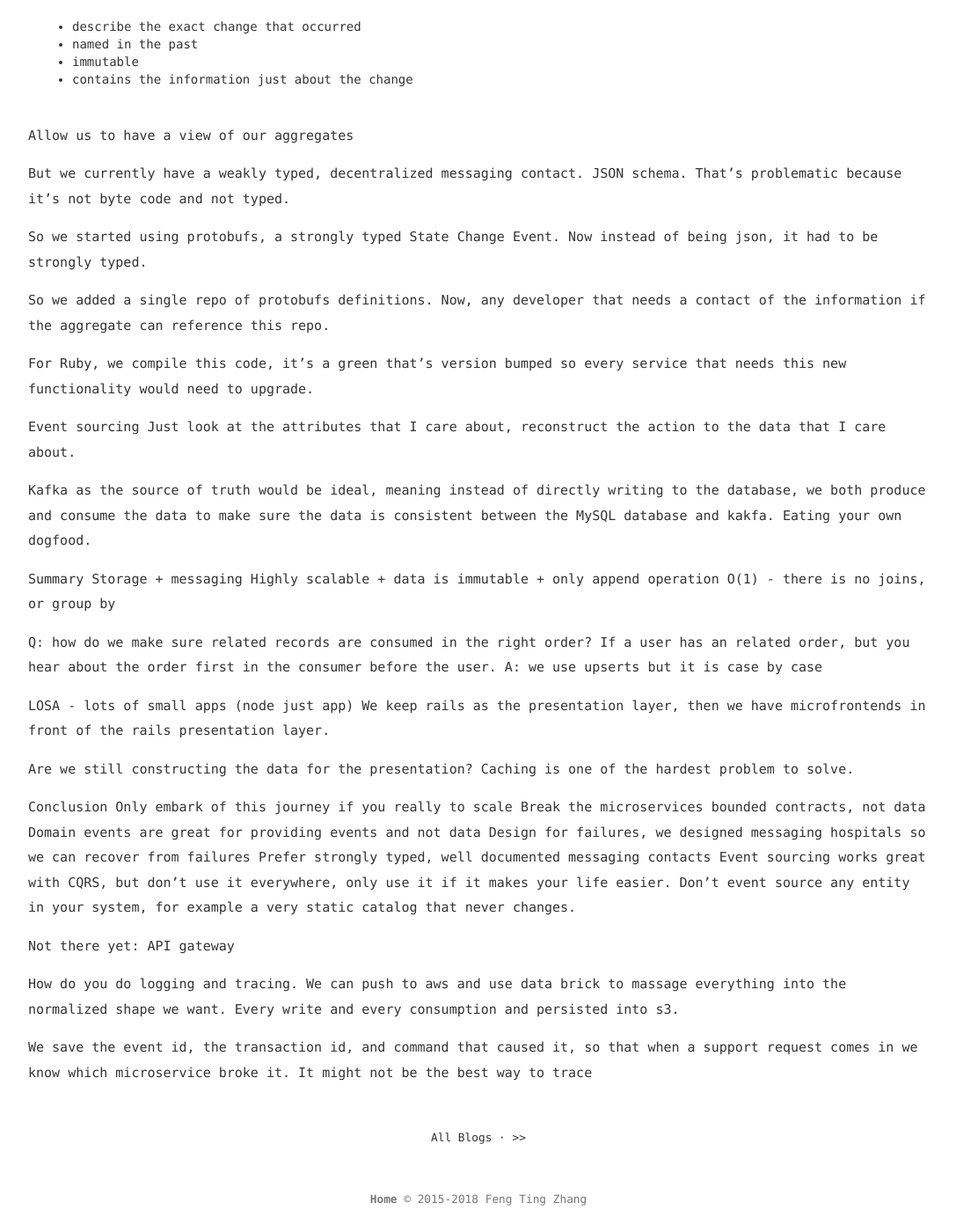
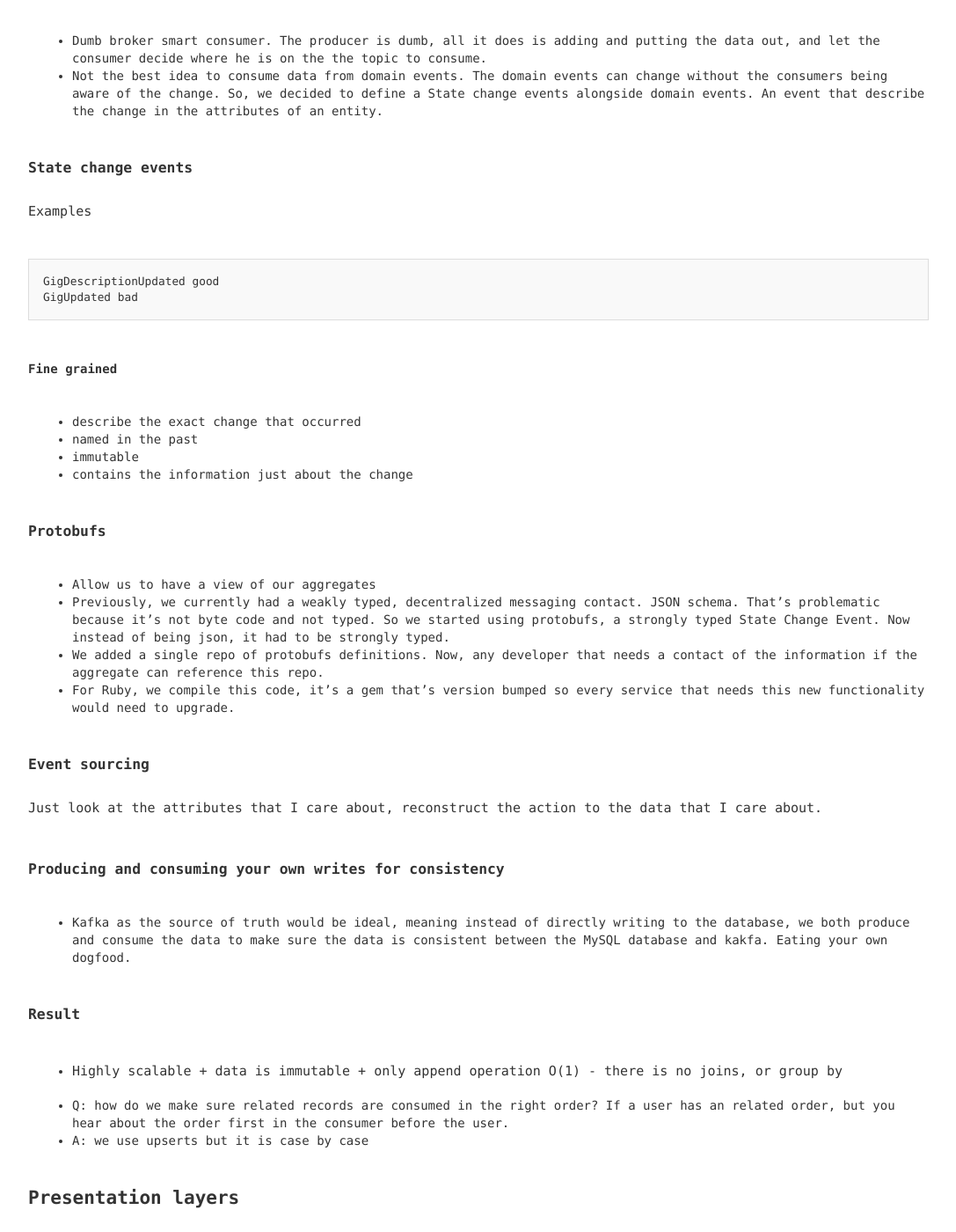
Before and after one commit to fengtingzhang/blog, a Jekyll site: the page built from _posts/2018-02-06-from-ruby-on-rails-to-event-driven-microservices.md, in a window 1280 px wide and 1400 px high, scrolled down 3130 px. Shown: the whole window at 88% size, without its empty margins (96-1183 px from the left). Built offline with Jekyll 4.4.1, drawn with Linux system fonts in a browser that asks for light colours; some of the changed text lies outside the part shown.

Commit message:
Update 2018-02-06-from-ruby-on-rails-to-event-driven-microservices.md

````diff
--- a/_posts/2018-02-06-from-ruby-on-rails-to-event-driven-microservices.md
+++ b/_posts/2018-02-06-from-ruby-on-rails-to-event-driven-microservices.md
@@ -76,71 +76,70 @@ Event driven - domain events
 * Data can be sent in the payload of the event
 
 BUT
-If data is persisted in each service, there is no single point if truth
-Also, there is no history of the data so data can be lost
+* If data is persisted in each service, there is no single point if truth
+* Also, there is no history of the data so data can be lost
 
-CQRS
+### CQRS
 Command query responsibility segregation
 
-Most systems reads far more than writes
+* Most systems reads far more than writes
+* Separation between reads and writes. Most writes need to be normalized, but the problem is the read query of group by then count (aggregating in SQL) is extremely slow. * It's much better to set up a consumer of rabbitmq that persist a denormalized view data, in this case the aggregated count, that is fast to serve up in the view. Consume just the data that is relevant and optimized for the view.
 
-Separation between reads and writes. Most writes need to be normalized, but the problem is the read query of group by then count (aggregating in SQL) is extremely slow. It's much better to set up a consumer of rabbitmq that persist a denormalized view data, in this case the aggregated count, that is fast to serve up in the view. Consume just the data that is relevant and optimized for the view.
+## Kafka
+* Messaging broker designed for high volume processing, but it's better than rabbitmq because it is durable. In case of fails, Kafka will relay from it's queue.
 
-We started looking at Kafka
-Messaging broker designed for high volume processing, but it's better than rabbitmq because it is durable. In case of fails, Kafka will relay from it's queue.
+### Producer and consumer
+* Dumb broker smart consumer. The producer is dumb, all it does is adding and putting the data out, and let the consumer decide where he is on the the topic to consume.
+* Not the best idea to consume data from domain events. The domain events can change without the consumers being aware of the change. So, we decided to define a State change events alongside domain events. An event that describe the change in the attributes of an entity.
 
-Dumb broker smart consumer. The producer is dumb, all it does is adding and putting the data out, and let the consumer decide where he is on the the topic to consume.
+### State change events
 
-Not the best idea to consume data from domain events. The domain events can change without the consumers being aware of the change. So, we decided to define a State change events alongside domain events. An event that describe the change in the attributes of an entity.
+Examples
+```
 GigDescriptionUpdated good
 GigUpdated bad
+```
 
-Fine grained
+#### Fine grained
 - describe the exact change that occurred
 - named in the past
 - immutable
 - contains the information just about the change
 
-Allow us to have a view of our aggregates
+### Protobufs
+* Allow us to have a view of our aggregates
+* Previously, we currently had a weakly typed, decentralized messaging contact. JSON schema. That's problematic because it's not byte code and not typed. So we started using protobufs, a strongly typed State Change Event. Now instead of being json, it had to be strongly typed.
+* We added a single repo of protobufs definitions. Now, any developer that needs a contact of the information if the aggregate can reference this repo.
+* For Ruby, we compile this code, it's a gem that's version bumped so every service that needs this new functionality would need to upgrade.
 
-But we currently have a weakly typed, decentralized messaging contact. JSON schema. That's problematic because it's not byte code and not typed.
-
-So we started using protobufs, a strongly typed State Change Event. Now instead of being json, it had to be strongly typed.
-
-So we added a single repo of protobufs definitions. Now, any developer that needs a contact of the information if the aggregate can reference this repo.
-
-For Ruby, we compile this code, it's a green that's version bumped so every service that needs this new functionality would need to upgrade.
-
-Event sourcing
+### Event sourcing
 Just look at the attributes that I care about, reconstruct the action to the data that I care about.
 
-Kafka as the source of truth would be ideal, meaning instead of directly writing to the database, we both produce and consume the data to make sure the data is consistent between the MySQL database and kakfa. Eating your own dogfood.
+### Producing and consuming your own writes for consistency
+* Kafka as the source of truth would be ideal, meaning instead of directly writing to the database, we both produce and consume the data to make sure the data is consistent between the MySQL database and kakfa. Eating your own dogfood.
 
-Summary
-Storage + messaging
-Highly scalable + data is immutable + only append operation O(1) - there is no joins, or group by
+### Result
+* Highly scalable + data is immutable + only append operation O(1) - there is no joins, or group by
 
-Q: how do we make sure related records are consumed in the right order?
+* Q: how do we make sure related records are consumed in the right order?
 If a user has an related order, but you hear about the order first in the consumer before the user.
-A: we use upserts but it is case by case
+* A: we use upserts but it is case by case
 
+## Presentation layers
+* LOSA - lots of small apps (node just app)
+* We keep rails as the presentation layer, then we have microfrontends in front of the rails presentation layer.
+* Are we still constructing the data for the presentation? Caching is one of the hardest problem to solve.
 
-LOSA - lots of small apps (node just app)
-We keep rails as the presentation layer, then we have microfrontends in front of the rails presentation layer.
+## Conclusion
+* Only embark of this journey if you really to scale
+* Break the microservices bounded contracts, not data
+* Domain events are great for providing events and not data
+* Design for failures, we designed messaging hospitals so we can recover from failures
+* Prefer strongly typed, well documented messaging contacts
+* Event sourcing works great with CQRS, but don't use it everywhere, only use it if it makes your life easier. Don't event source any entity in your system, for example a very static catalog that never changes.
 
-Are we still constructing the data for the presentation? Caching is one of the hardest problem to solve.
+### Not there yet:
+* API gateway
 
-Conclusion
-Only embark of this journey if you really to scale
-Break the microservices bounded contracts, not data
-Domain events are great for providing events and not data
-Design for failures, we designed messaging hospitals so we can recover from failures
-Prefer strongly typed, well documented messaging contacts
-Event sourcing works great with CQRS, but don't use it everywhere, only use it if it makes your life easier. Don't event source any entity in your system, for example a very static catalog that never changes.
-
-Not there yet:
-API gateway
-
-How do you do logging and tracing. We can push to aws and use data brick to massage everything into the normalized shape we want. Every write and every consumption and persisted into s3.
-
-We save the event id, the transaction id, and command that caused it, so that when a support request comes in we know which microservice broke it. It might not be the best way to trace
+* Q: How do you do logging and tracing?
+* A: We can push to aws and use data brick to massage everything into the normalized shape we want. Every write and every consumption and persisted into s3. We save the event id, the transaction id, and command that caused it, so that when a support request comes in we know which microservice broke it.
````
Also changed, not shown: other parts of _posts/2018-02-06-from-ruby-on-rails-to-event-driven-microservices.md (+1 -1 lines).
